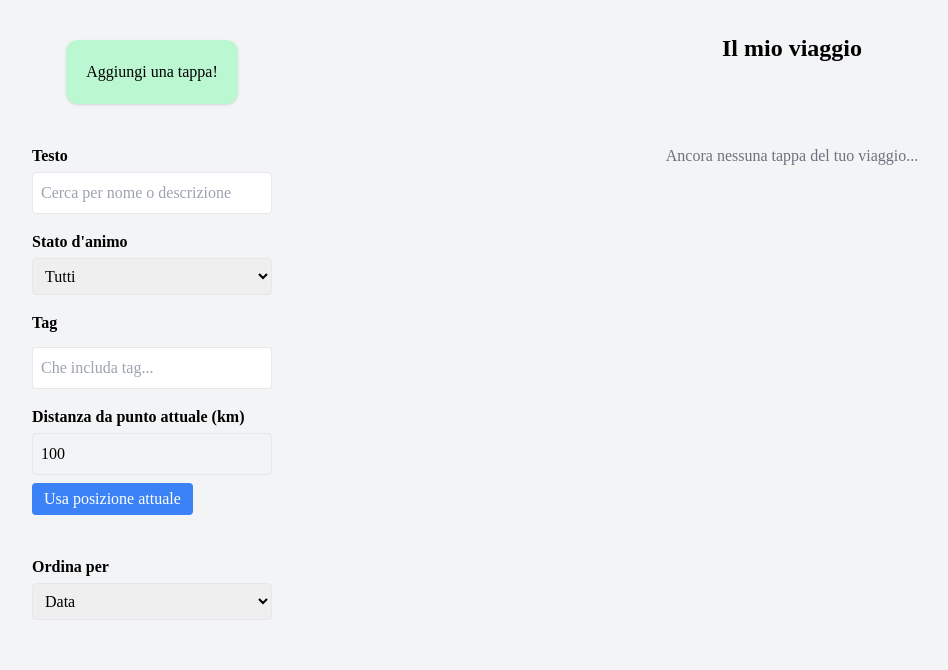
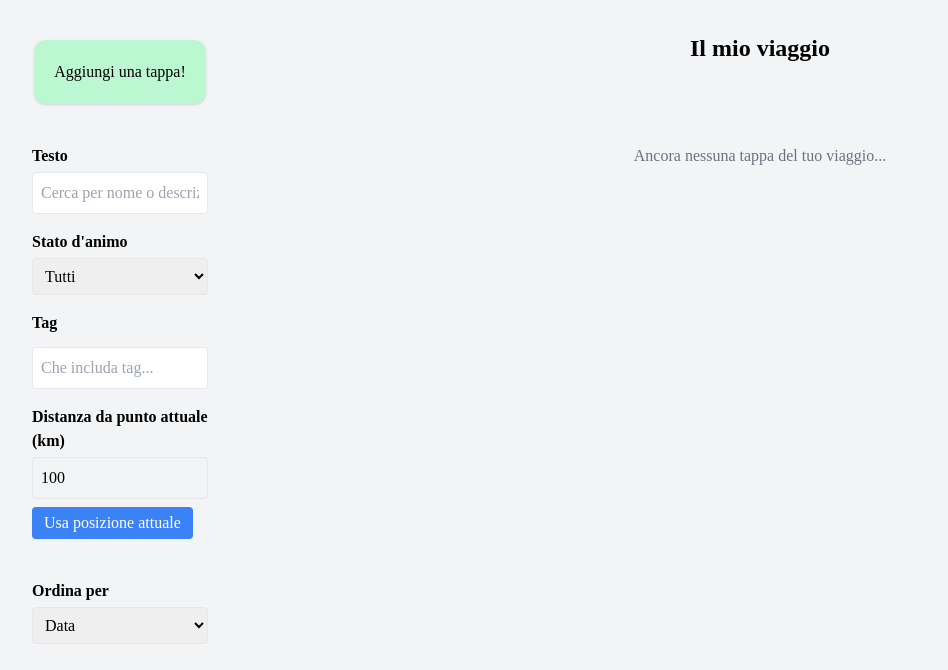
Before and after one commit to giovanni-arduini/journal-app, a Vue app: page / in a window 1280 px wide. Shown: the top 670 px of the page, without its empty margins (8-956 px from the left). Built offline with nearby package versions, Linux system fonts and the light colour scheme; a web font is replaced by a local one.

Commit message:
FIX columns

```diff
--- a/src/App.vue
+++ b/src/App.vue
@@ -4,11 +4,11 @@ import SideTab from "./components/SideTab.vue";
 </script>
 
 <template>
-  <div class="grid grid-cols-4 min-h-screen bg-gray-100">
+  <div class="grid grid-cols-5 min-h-screen bg-gray-100">
     <div class="col-span-1">
       <SideTab :folder-list="folderList" />
     </div>
-    <div class="col-span-3">
+    <div class="col-span-4">
       <MainList />
     </div>
   </div>
```
